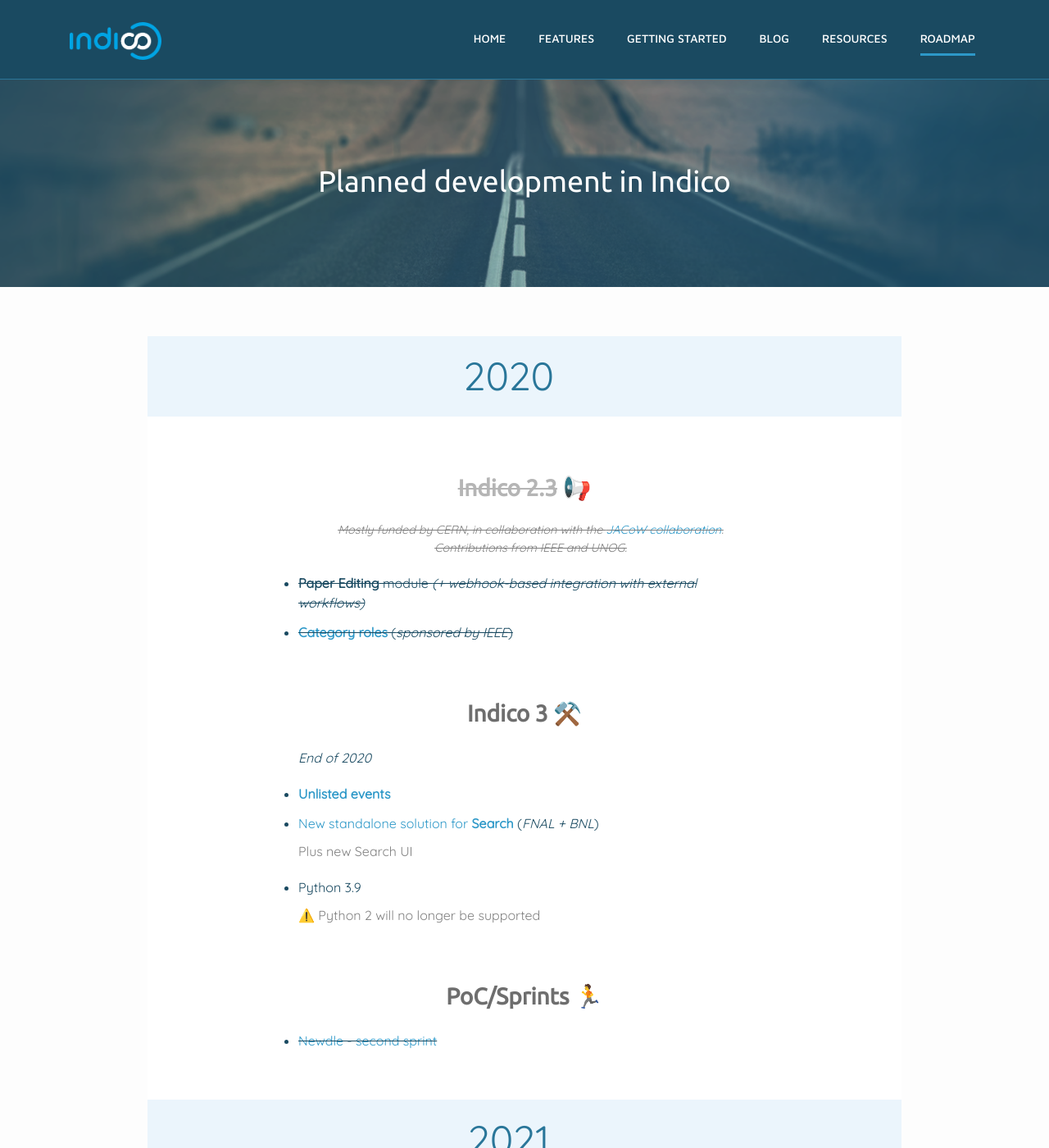
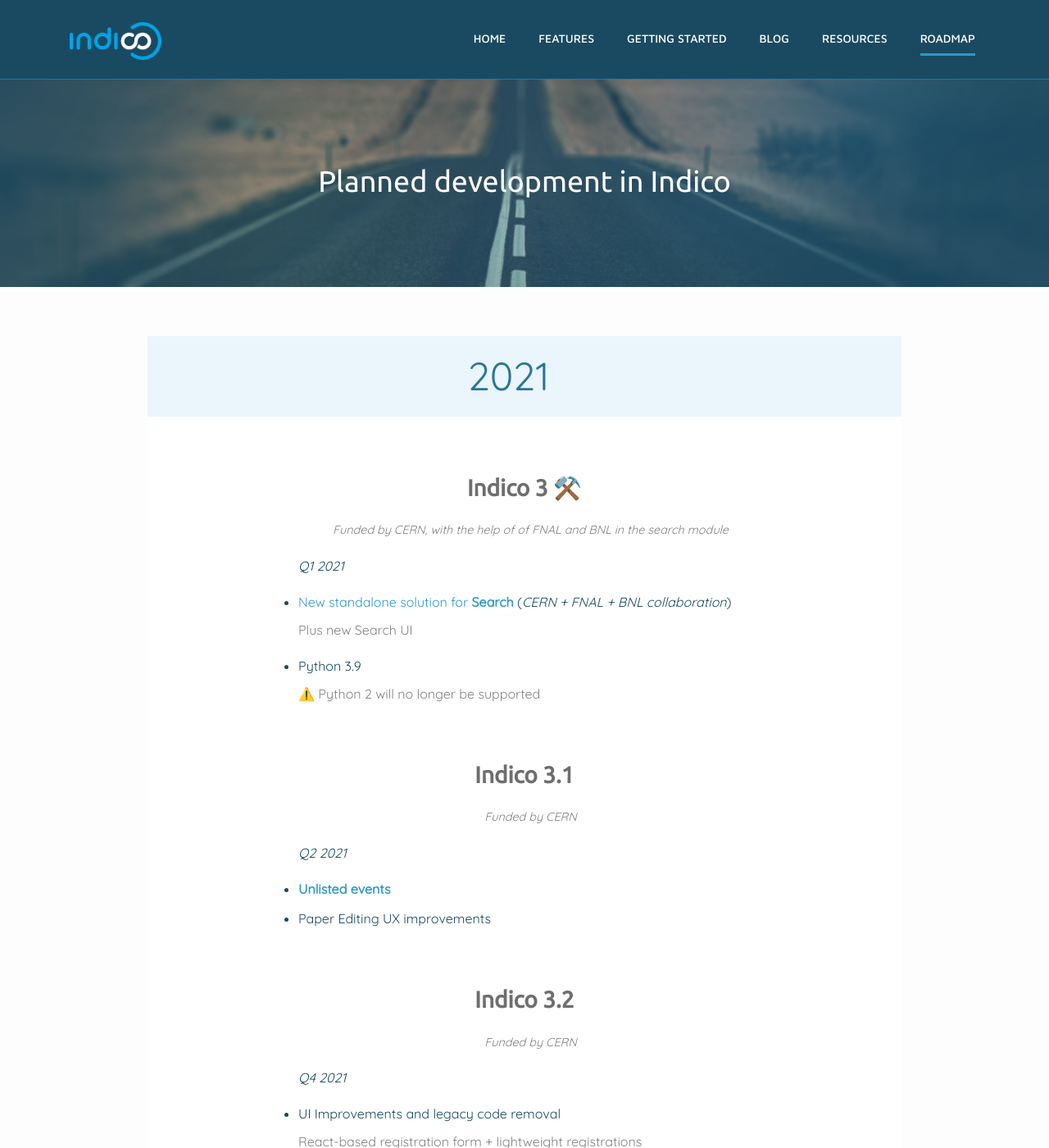
Before and after one commit to indico/indico.github.io, a Jekyll site: the page built from roadmap.md, in a window 1280 px wide and 1400 px high. Shown: the whole window at 82% size. Built offline with Jekyll 4.4.1, drawn with Linux system fonts in a browser that asks for light colours; nearby versions of some CDN libraries; emoji names are drawn with the system emoji font; comment, search, counter and statistics services are not loaded; some of the changed text lies outside the part shown.

Commit message:
Update roadmap

```diff
--- a/roadmap.md
+++ b/roadmap.md
@@ -4,50 +4,34 @@
 permalink: /roadmap/
 weight: 20
 ---
-## 2020
 
-
-### ~~**Indico 2.3**~~ [:loudspeaker:](/indico/update/release/milestone/2020/07/22/indico-2-3-news.html)
-
-> ~~*Mostly funded by CERN, in collaboration with the [JACoW collaboration](http://jacow.org/).
-> Contributions from IEEE and UNOG.*~~
-
-* ~~**Paper Editing** module *(+ webhook-based integration with external workflows)*~~
-* ~~[**Category roles**](https://github.com/indico/indico/issues/3040) (*sponsored by IEEE*)~~
-
+## 2021
 
 ### Indico 3 :hammer_and_pick:
-*End of 2020*
+> *Funded by CERN, with the help of of FNAL and BNL in the search module*
 
-* [**Unlisted events**](https://github.com/indico/indico/issues/4294)
-* [New standalone solution for **Search**](https://talk.getindico.io/t/search-plugin-development/744) (*FNAL + BNL*)
+*Q1 2021*
+* [New standalone solution for **Search**](https://talk.getindico.io/t/search-plugin-development/744) (*CERN + FNAL + BNL collaboration*)
    - Plus new Search UI
 * Python 3.9
     - :warning: Python 2 will no longer be supported
 
-### PoC/Sprints :runner:
-* ~~[Newdle](https://github.com/indico/newdle) - [second sprint](https://github.com/indico/newdle/projects/2)~~
+### Indico 3.1
+> *Funded by CERN*
 
-## 2021
+*Q2 2021*
+* [**Unlisted events**](https://github.com/indico/indico/issues/4294)
+* Paper Editing UX improvements
 
-### Indico 3.1
-*Q1 2021*
+### Indico 3.2
+> *Funded by CERN*
+
+*Q4 2021*
+* UI Improvements and legacy code removal
+    - React-based registration form + lightweight registrations
 * Conferences
     - Billing - [Implementing conference receipts](https://github.com/indico/indico/issues/751);
 * [Tools to assist in GDPR compliance](https://github.com/indico/indico/issues/1415) (pt. 1);
-
-### Indico 3.2
-*Q3 2021*
-* UI Improvements and legacy code removal
-    - React-based registration form + lightweight registrations
-* [Tools to assist in GDPR compliance](https://github.com/indico/indico/issues/1415) (pt. 2);
-
-### Indico 3.3
-*Q4 2021*
-* UI Improvements and legacy code removal
-  - React-based timetable
-* [Tools to assist in GDPR compliance](https://github.com/indico/indico/issues/1415) (pt. 3);
-
 
 ### PoC/Sprints :runner:
 * [Webhooks for notifications](https://github.com/indico/indico/pull/3944) (compatible with CERN Push Notifications);
@@ -58,6 +42,15 @@
     - Easier event creation/invite workflow;
 * Integration with CERNBox/ScienceMesh
 
+## 2022
+
+### Indico 3.3
+* UI Improvements and legacy code removal
+  - React-based timetable
+* [Tools to assist in GDPR compliance](https://github.com/indico/indico/issues/1415) (pt. 2);
+
+### Indico 3.4
+* [Tools to assist in GDPR compliance](https://github.com/indico/indico/issues/1415) (pt. 3);
 
 ## Future :crystal_ball:
 
```
